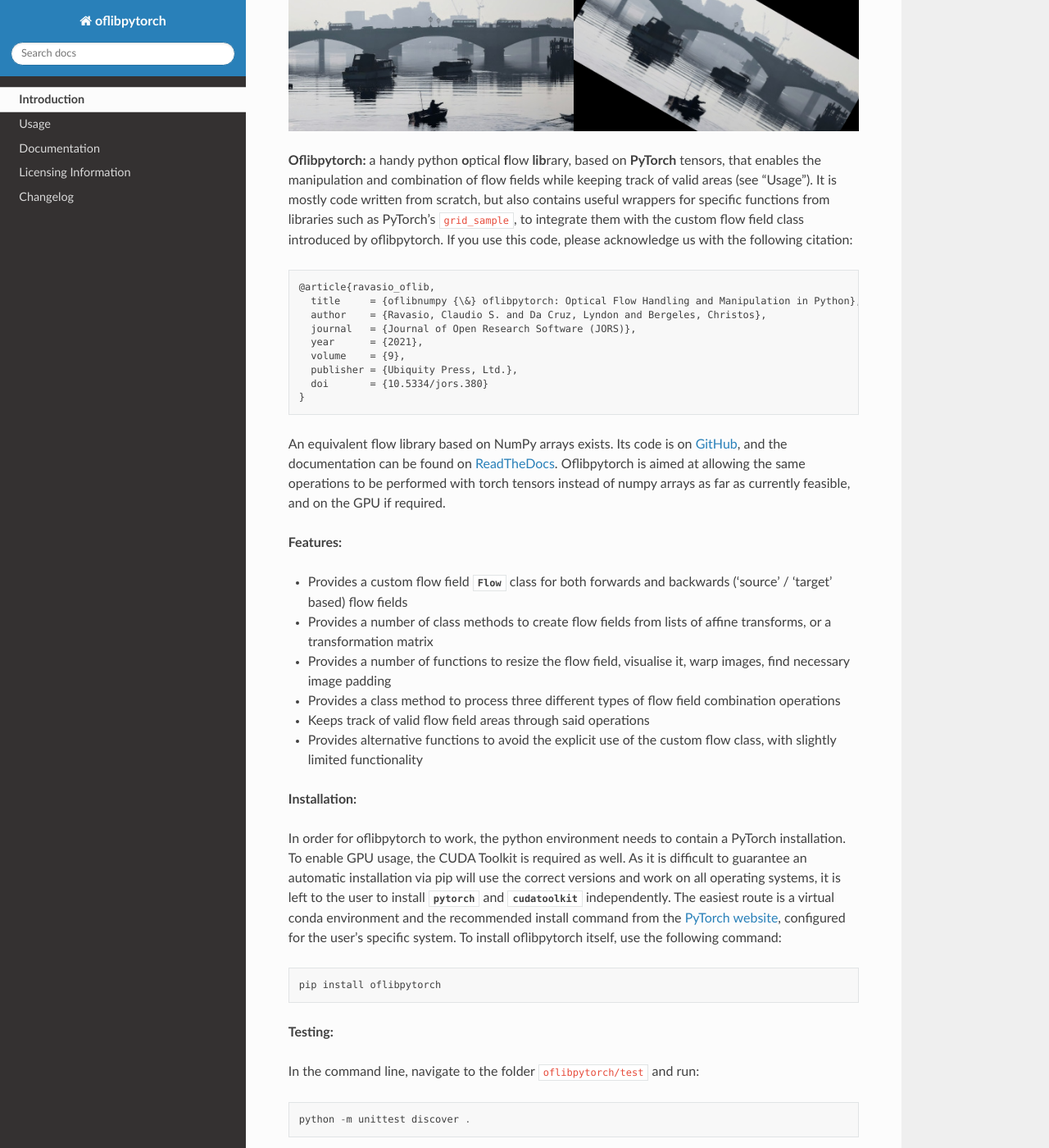
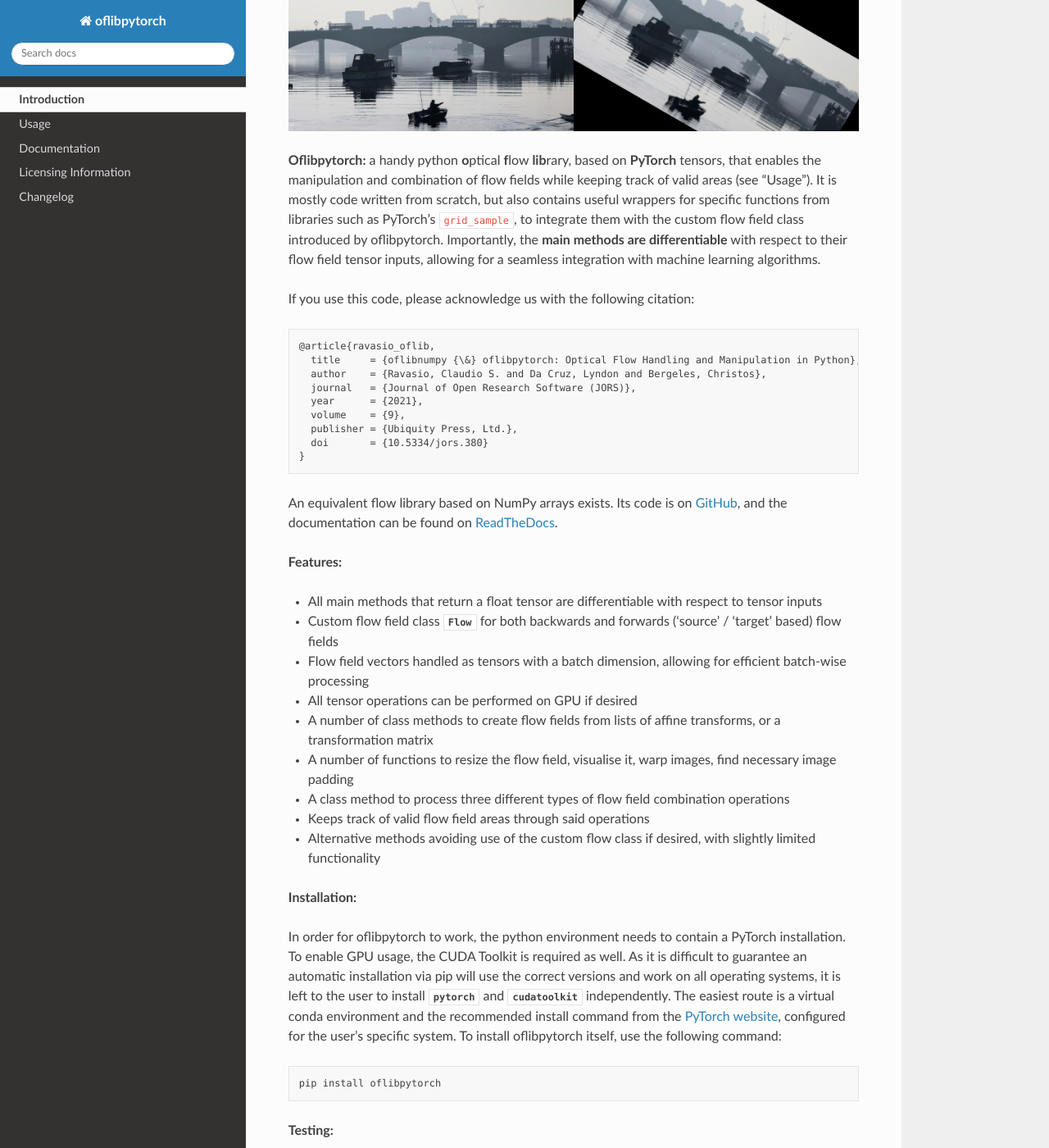
Before and after one commit to CSRavasio/oflibpytorch, a Sphinx documentation site: the page built from docs/index.rst, in a window 1280 px wide and 1400 px high, scrolled down 348 px. Shown: the whole window at 82% size. Built offline with Sphinx 7.4.7 and the Read the Docs theme 2.0.0, drawn with Linux system fonts in a browser that asks for light colours.

Commit message:
README and docs/index.rst updated

```diff
--- a/docs/index.rst
+++ b/docs/index.rst
@@ -7,8 +7,11 @@ Introduction
 **Oflibpytorch:** a handy python **o**\ ptical **f**\ low **lib**\ rary, based on **PyTorch** tensors, that enables
 the manipulation and combination of flow fields while keeping track of valid areas (see "Usage"). It is mostly code
 written from scratch, but also contains useful wrappers for specific functions from libraries such as PyTorch's
-``grid_sample``, to integrate them with the custom flow field class introduced by oflibpytorch. If you use this code,
-please acknowledge us with the following citation:
+``grid_sample``, to integrate them with the custom flow field class introduced by oflibpytorch. Importantly, the
+**main methods are differentiable** with respect to their flow field tensor inputs, allowing for a seamless
+integration with machine learning algorithms.
+
+If you use this code, please acknowledge us with the following citation:
 
 .. code-block:: text
 
@@ -23,21 +26,23 @@ please acknowledge us with the following citation:
     }
 
 An equivalent flow library based on NumPy arrays exists. Its code is on GitHub_, and the documentation can be found on
-`ReadTheDocs`_. Oflibpytorch is aimed at allowing the same operations to be performed with torch tensors instead of
-numpy arrays as far as currently feasible, and on the GPU if required.
+`ReadTheDocs`_.
 
 .. _GitHub: https://github.com/RViMLab/oflibnumpy
 .. _ReadTheDocs: https://oflibnumpy.readthedocs.io
 
 **Features:**
 
-- Provides a custom flow field :class:`~oflibpytorch.Flow` class for both forwards and backwards ('source' / 'target'
-  based) flow fields
-- Provides a number of class methods to create flow fields from lists of affine transforms, or a transformation matrix
-- Provides a number of functions to resize the flow field, visualise it, warp images, find necessary image padding
-- Provides a class method to process three different types of flow field combination operations
+- All main methods that return a float tensor are differentiable with respect to tensor inputs
+- Custom flow field class :class:`~oflibpytorch.Flow` for both backwards and forwards ('source' / 'target' based)
+  flow fields
+- Flow field vectors handled as tensors with a batch dimension, allowing for efficient batch-wise processing
+- All tensor operations can be performed on GPU if desired
+- A number of class methods to create flow fields from lists of affine transforms, or a transformation matrix
+- A number of functions to resize the flow field, visualise it, warp images, find necessary image padding
+- A class method to process three different types of flow field combination operations
 - Keeps track of valid flow field areas through said operations
-- Provides alternative functions to avoid the explicit use of the custom flow class, with slightly limited functionality
+- Alternative methods avoiding use of the custom flow class if desired, with slightly limited functionality
 
 **Installation:**
 
```
Also changed, not shown: README.rst (+14 -10 lines).
